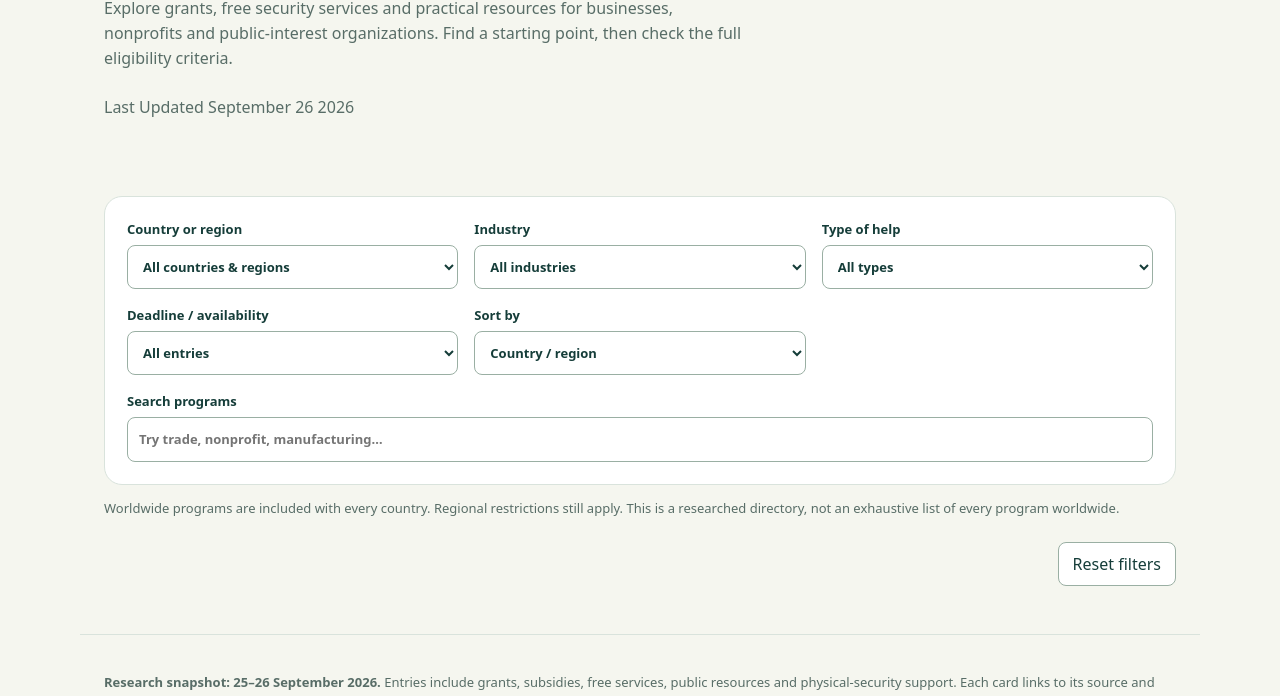
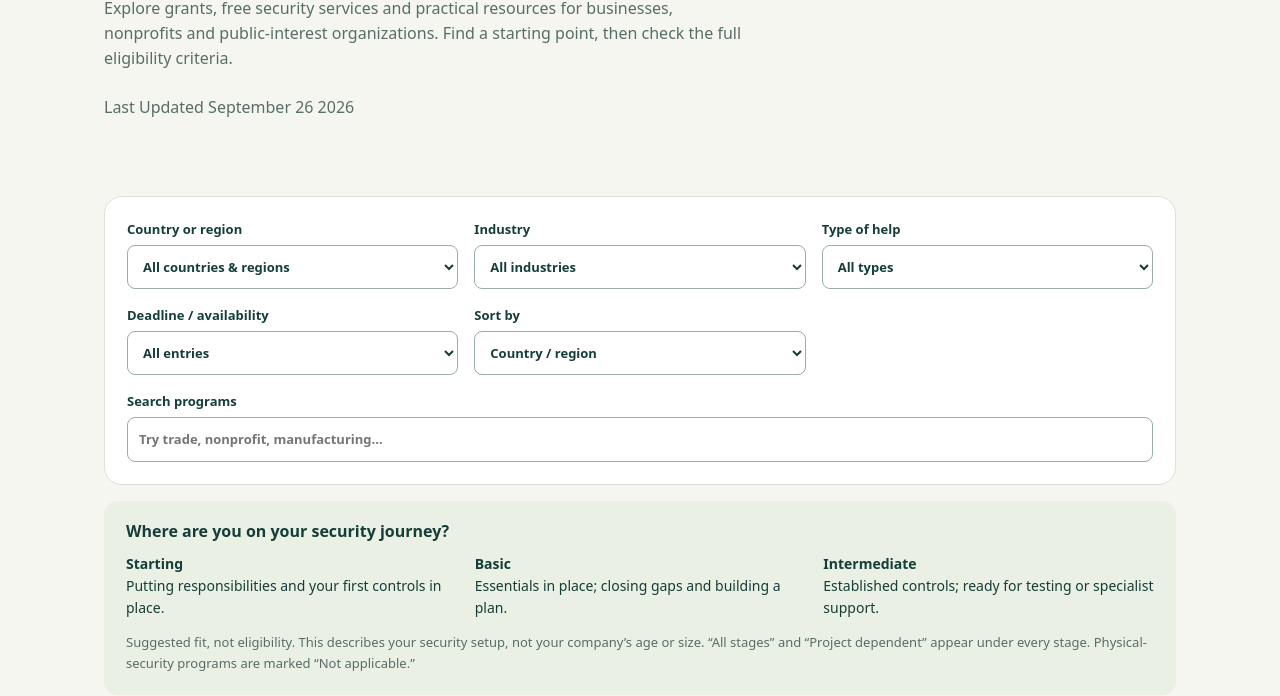
Before and after one commit to cybersecurityresourcessite-lang/security, a plain HTML site: page index (1).html in a window 1280 px wide. Shown: the part 249-945 px from the top of the page. Drawn offline with Linux system fonts and the light colour scheme.

Commit message:
Update index (1).html

```diff
--- a/index (1).html
+++ b/index (1).html
@@ -20,8 +20,11 @@ Last Updated September 26 2026 </p><nav aria-label="Page navigation"></nav></hea
 <label>Deadline / availability<select id="availability"><option value="">All entries</option><option value="soon">Closing in the next 30 days</option><option value="dated">Confirmed closing dates</option><option value="undated">Rolling / no confirmed closing date</option><option value="upcoming">Upcoming openings</option><option value="passed">Recorded deadline passed</option></select></label>
 <label>Sort by<select id="sort"><option value="country">Country / region</option><option value="soonest">Deadline: earliest first</option><option value="latest">Deadline: latest first</option><option value="name">Program name: A–Z</option></select></label>
 <label class="search">Search programs<input id="search" type="search" placeholder="Try trade, nonprofit, manufacturing…"></label></div>
-
-
+<section class="stage-guide" id="about" aria-label="Security stages explained">
+<strong>Where are you on your security journey?</strong>
+<div class="stage-grid"><p><b>Starting</b><br>Putting responsibilities and your first controls in place.</p><p><b>Basic</b><br>Essentials in place; closing gaps and building a plan.</p><p><b>Intermediate</b><br>Established controls; ready for testing or specialist support.</p></div>
+<p class="note">Suggested fit, not eligibility. This describes your security setup, not your company’s age or size. “All stages” and “Project dependent” appear under every stage. Physical-security programs are marked “Not applicable.”</p>
+</section>
 <p class="note" id="coverage-note">Worldwide programs are included with every country. Regional restrictions still apply. This is a researched directory, not an exhaustive list of every program worldwide.</p>
 <div class="toolbar"><strong id="count" role="status" aria-live="polite"></strong><button id="reset" type="button">Reset filters</button></div><p class="note" id="sort-note"></p><div id="results"></div><p id="share-status" class="note" role="status" aria-live="polite"></p><p id="empty" hidden>No matches. Try another search or reset the filters.</p></section>
 
```
